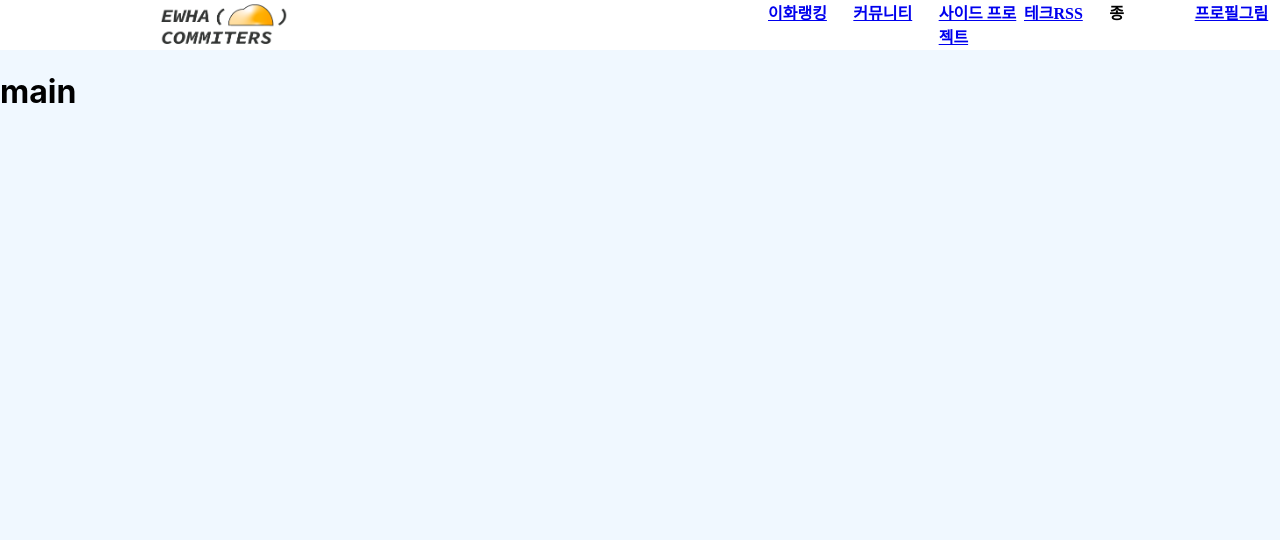
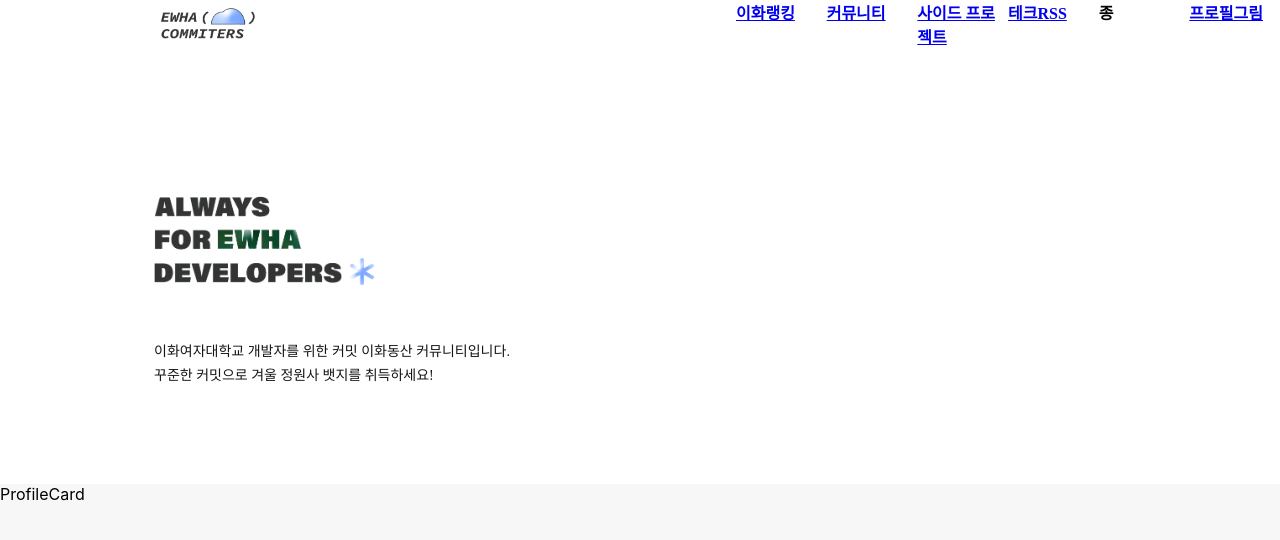
Before and after one commit to jyami-kim/commitersEwhaFrontend, a React (Create React App) app: page / in a window 1280 px wide. Shown: the top 540 px of the page. Built offline with nearby package versions, Linux system fonts and the light colour scheme; a web font is replaced by a local one.

Commit message:
imagesdemo

```diff
--- a/src/components/Footer.css
+++ b/src/components/Footer.css
@@ -1,3 +1,4 @@
 .footer-container{
     background-color : #00462a;
+    height : 18em;
 }
--- a/src/components/Header.css
+++ b/src/components/Header.css
@@ -6,9 +6,7 @@
     flex :1;
     margin-left : 10em;
     margin-right : 30em;
-}
-img{
-    max-width: 8em;
+    max-width : 6em;
 }
 
 .header-nav{
--- /dev/null
+++ b/src/components/ProfileCard.css
@@ -0,0 +1,4 @@
+.profileCard-container{
+    background-color : #f7f7f7;
+    height: 20em;
+}
--- /dev/null
+++ b/src/components/ProfileCard.js
@@ -0,0 +1,12 @@
+import React from 'react'
+import './ProfileCard.css'
+
+const ProfileCard =() => {
+    return(
+        <div className = "profileCard-container">
+            ProfileCard
+        </div>
+    )
+}
+
+export default ProfileCard
--- a/src/components/header.js
+++ b/src/components/header.js
@@ -1,12 +1,12 @@
 import React from 'react'
 import {Link} from 'react-router-dom'
 import './Header.css'
-import logo from '.././assets/logo/logo_fall@3x.png'
+import logo from '.././assets/logo/logo_winter@3x.png'
 
 const Header = () => {
     return(
         <div className = "header-container">
-           <img src={logo} alt="logo fall" className = "logo"/>
+           <img src={logo} alt="logo winter" className = "logo"/>
            <div className="header-nav">
                 <Link className="nav-1" to = "/Ranking">이화랭킹</Link>
                 <Link className="nav-2" to = "/Community">커뮤니티</Link>
--- a/src/routes/Main.css
+++ b/src/routes/Main.css
@@ -1,29 +1,29 @@
-/**
-@font-face {
+img{
+    height: auto;
+    object-fit: contain;
+}
+.intro-message{
+    margin-top : 3em;
+    margin-bottom: 6em;
+}
+.intro-message-text {
+    line-height: 1.71;
+    margin-left: 11em;
     font-family: AppleSDGothicNeo;
-    font-weight: 700;
-    src:
-      url("../assets/fonts/AppleSDGothicNeoB.ttf") format("truetype");
-}
-@font-face {
-    font-family: AppleSDGothicNeo;
-    font-weight: 800;
-    src:
-      url("../assets/fonts/AppleSDGothicNeoEB.ttf") format("truetype");
+    font-size: 14px;
+    font-weight: 500;
+    font-stretch: normal;
+    font-style: normal;
+    text-align: left;
+    color: #151515;
 }
 
-@font-face {
-    font-family: AppleSDGothicNeo;
-    font-weight: 300;
-    src:
-      url("../assets/fonts/AppleSDGothicNeoL.ttf") format("truetype");
+.main-text{
+    max-width: 15em;
+    margin-left : 9em;
+    margin-top : 9em;
 }
-@font-face {
-    font-family: AppleSDGothicNeo;
-    font-weight: 500;
-    src:
-      url("../assets/fonts/AppleSDGothicNeoM.ttf") format("truetype");
-}**/
+
 .main-container{
     width: 100%;
     height: 4105px;
@@ -36,7 +36,8 @@
 }
 .main-body{
     flex: 10;
-    background-color: aliceblue;
+    display : flex;
+    flex-direction: column;
 }
 .main-footer{
     flex :1;
--- a/src/routes/Main.js
+++ b/src/routes/Main.js
@@ -1,20 +1,37 @@
-import React, { Component } from 'react'
+import React from 'react'
+import {Link} from 'react-router-dom'
 import Header from '../components/Header'
 import Footer from '../components/Footer'
+import ProfileCard from '../components/ProfileCard'
 import './Main.css'
+import mainText from '.././assets/images/main_text_winter@3x.png'
 
-export class Main extends Component {
-    render() {
+const Main = () => {
+
+    const INTRO_MESSAGE = "이화여자대학교 개발자를 위한 커밋 이화동산 커뮤니티입니다.\n꾸준한 커밋으로 겨울 정원사 뱃지를 취득하세요!";
+
         return (
             <div className = "main-container">
                <Header className="main-header"></Header>
                <div className = "main-body">
-                   <h1>main</h1>
+                   <Link to = "/">
+                        <img src={mainText} alt="always for ewha developers" className = "main-text"/>
+                   </Link>
+                   <div className = "intro-message">
+                        <NewlineText text = {INTRO_MESSAGE}/>
+                   </div>
+                   <ProfileCard />
                 </div>
                <Footer className="main-footer"></Footer>
             </div>
         )
-    }
 }
 
+function NewlineText(props) {
+    const text = props.text;
+    const styles = {lineHeight: "1.71", marginLeft: "9.5em" }
+    const newText = text.split('\n').map(str =><span className ="intro-message-text">{str}<br/></span>);
+    return newText;
+  }
+
 export default Main
```
Also changed, not shown: src/assets/images/main_text_fall@3x.png (renamed from src/assets/images/main text_fall@3x.png), src/assets/images/main_text_winter@3x.png (added).
